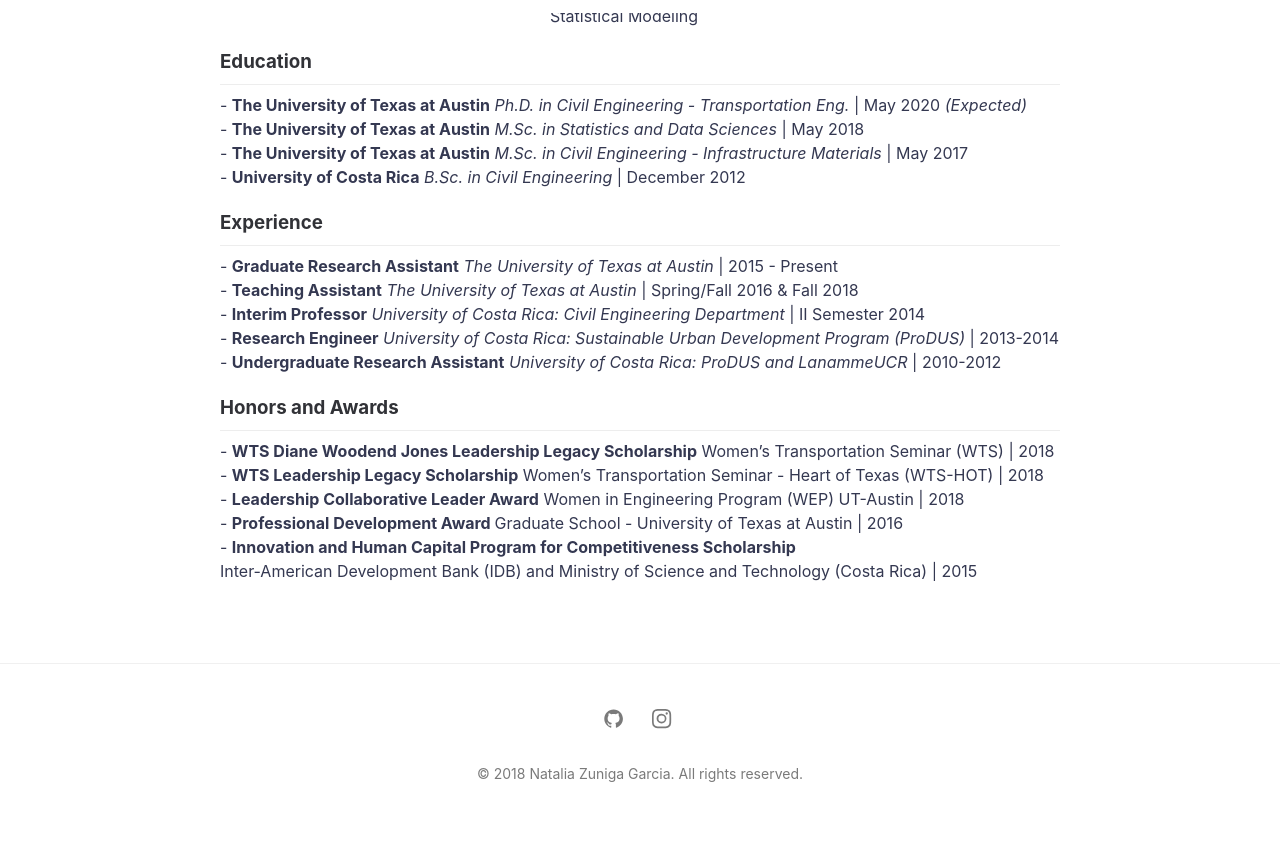
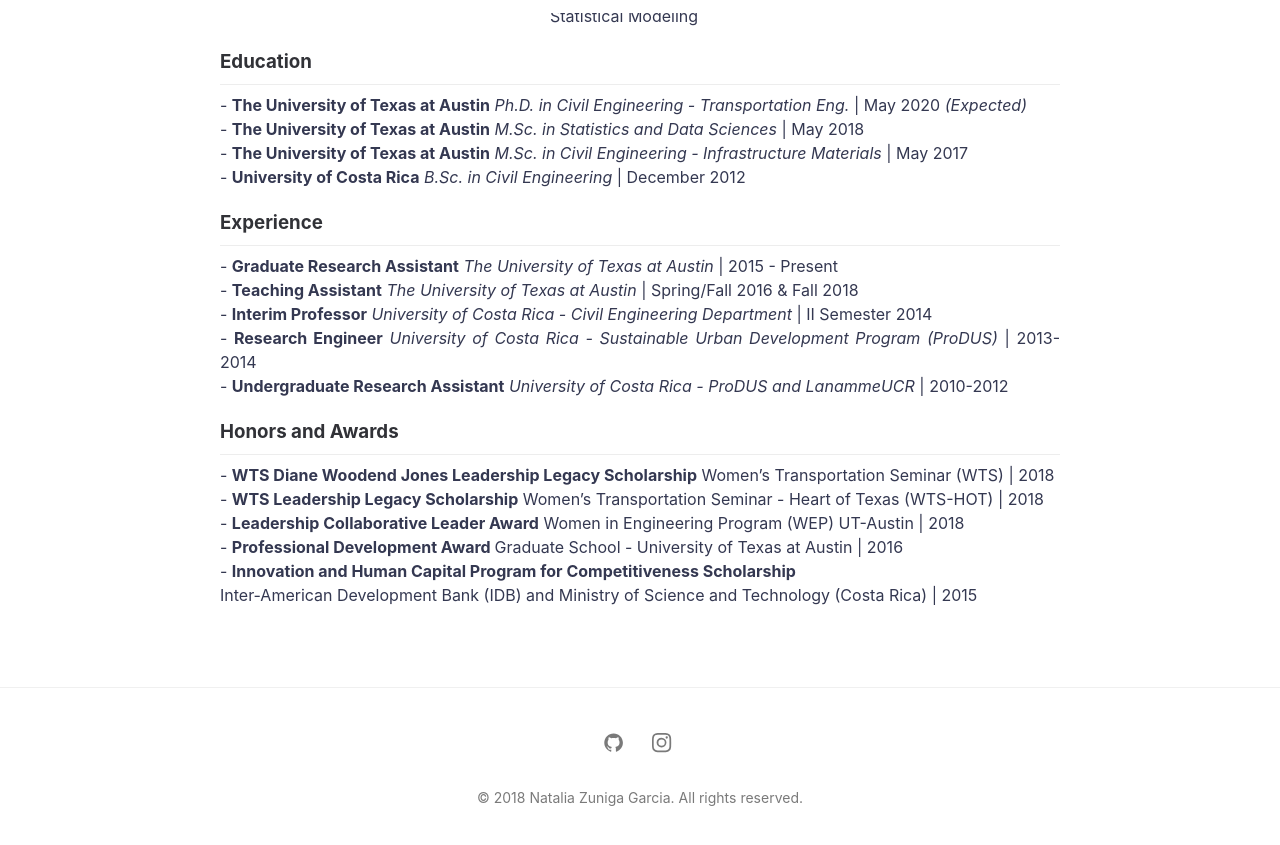
Before and after one commit to nzunigag/nzunigag.github.io, a Jekyll site: the page built from about.md, in a window 1280 px wide and 900 px high, scrolled down 662 px, cut to the strip 47-892 px from the top of the window. Built offline with Jekyll 4.4.1, drawn with Linux system fonts in a browser that asks for light colours.

```diff
--- a/about.md
+++ b/about.md
@@ -39,11 +39,11 @@ ___
 - <b>Graduate Research Assistant</b> <i>The University of Texas at Austin </i> | 2015 - Present
 <br>
 - <b>Teaching Assistant</b> <i>The University of Texas at Austin</i> | Spring/Fall 2016 & Fall 2018 <br>
-- <b>Interim Professor</b> <i>University of Costa Rica: Civil Engineering Department</i> | II Semester 2014
+- <b>Interim Professor</b> <i>University of Costa Rica - Civil Engineering Department</i> | II Semester 2014
 <br>
-- <b>Research Engineer</b> <i>University of Costa Rica: Sustainable Urban Development Program (ProDUS)</i> | 2013-2014
+- <b>Research Engineer</b> <i>University of Costa Rica - Sustainable Urban Development Program (ProDUS)</i> | 2013-2014
 <br>
-- <b>Undergraduate Research Assistant</b> <i>University of Costa Rica: ProDUS and LanammeUCR</i> | 2010-2012
+- <b>Undergraduate Research Assistant</b> <i>University of Costa Rica - ProDUS and LanammeUCR</i> | 2010-2012
 <br>
 </p>
 
```
